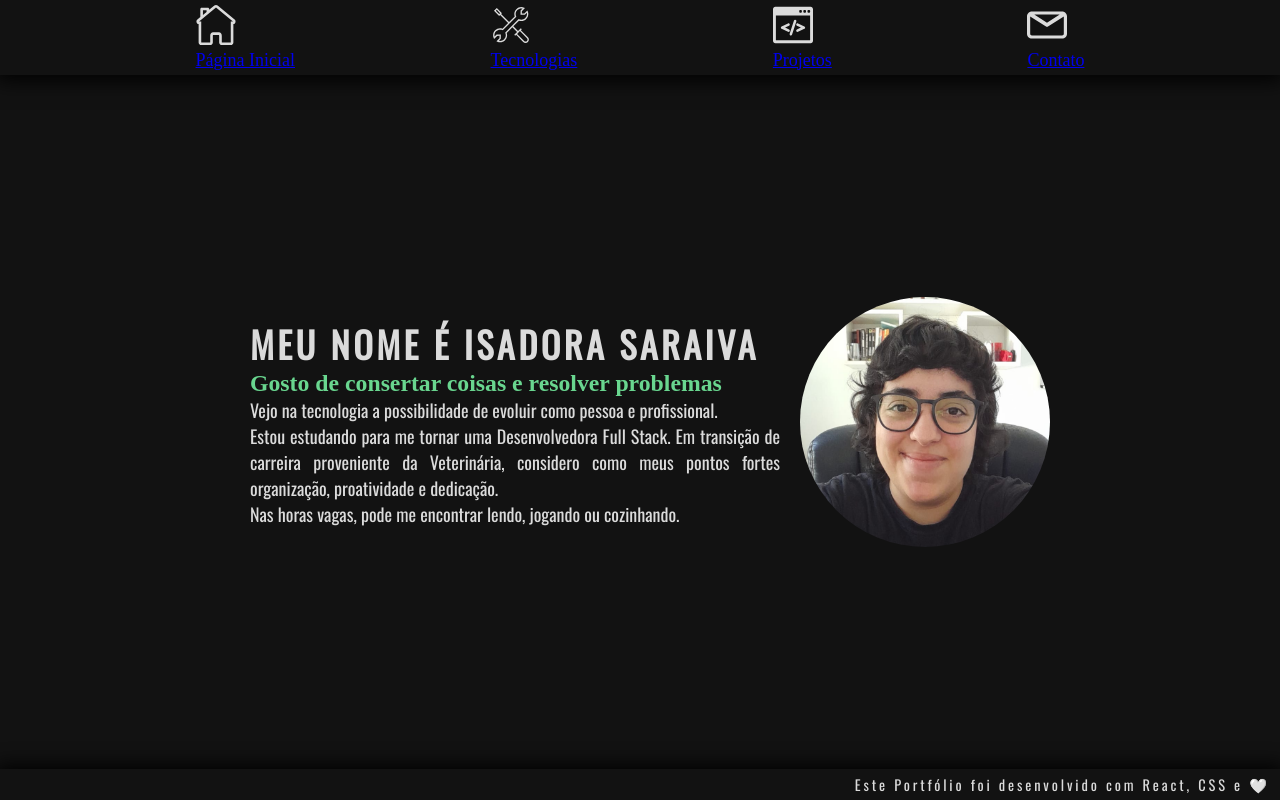
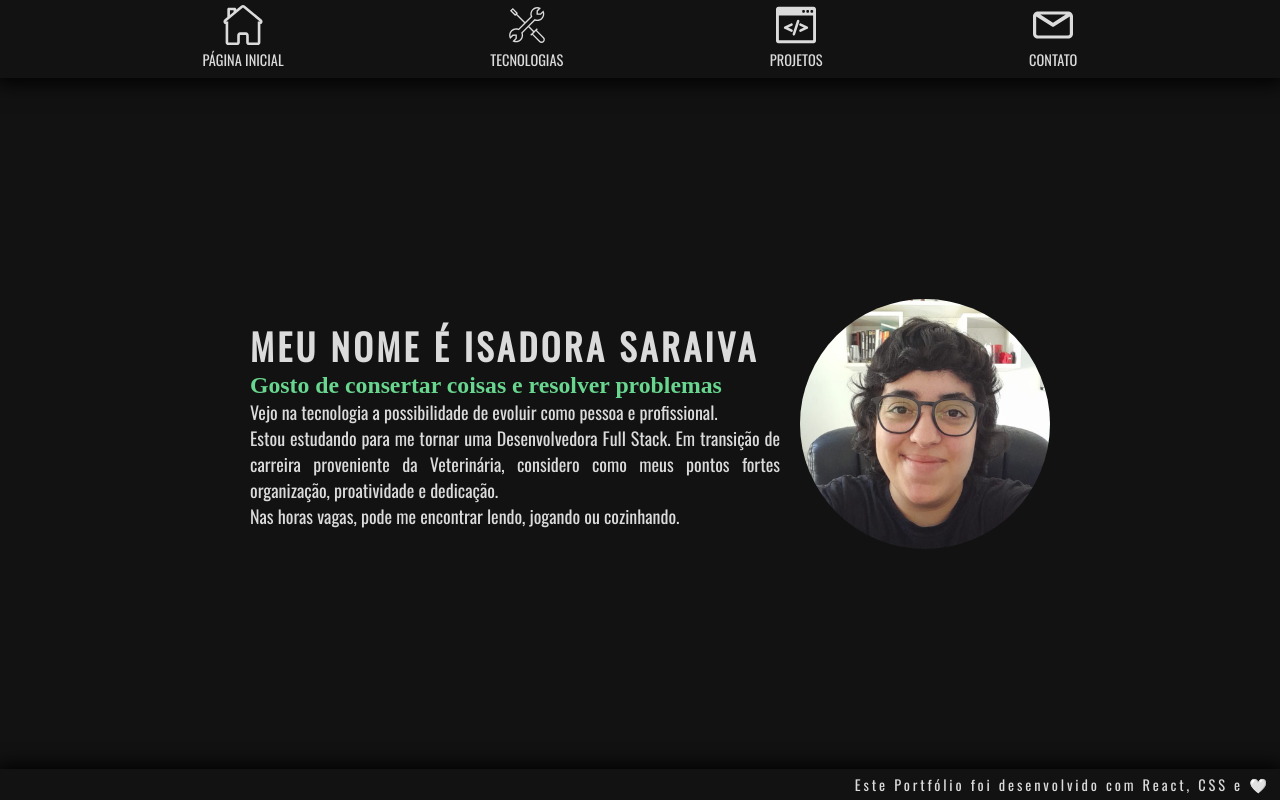
Before and after one commit to saraivais/saraivais.github.io, a React (Create React App) app: page / in a window 1280 px wide. Built offline with nearby package versions, Linux system fonts and the light colour scheme; a web font is replaced by a local one.

Commit message:
style [Header]: adds style to header~

```diff
--- a/src/style/Header.css
+++ b/src/style/Header.css
@@ -12,16 +12,35 @@
   display: flex;
   justify-content: space-evenly;
   width: 100vw;
-  height: 75px;
+  height: 78px;
+}
+
+.header-link {
+  text-decoration: none;
+  display: flex;
+  flex-direction: column;
+  align-items: center;
+}
+
+.header-link:hover .link-name {
+  color: #69d68f;
+}
+
+.header-link:hover .header-icons {
+  filter: invert(83%) sepia(89%) saturate(352%) hue-rotate(60deg) brightness(92%) contrast(81%);
+}
+
+.link-name {
+  color: #dbdbdb;
+  font-family: Oswald, sans-serif;
+  text-transform: uppercase;
+  font-size: 0.8em;
+  text-align: center;
+  padding: 4px;
 }
 
 .header-icons {
   height: 40px;
   width: 40px;
   filter: invert(99%) sepia(0%) saturate(269%) hue-rotate(217deg) brightness(97%) contrast(78%);
-  transition: 0.1s;
 }
-
-.header-icons:hover{
-  filter: invert(83%) sepia(89%) saturate(352%) hue-rotate(60deg) brightness(92%) contrast(81%);
-}
```
